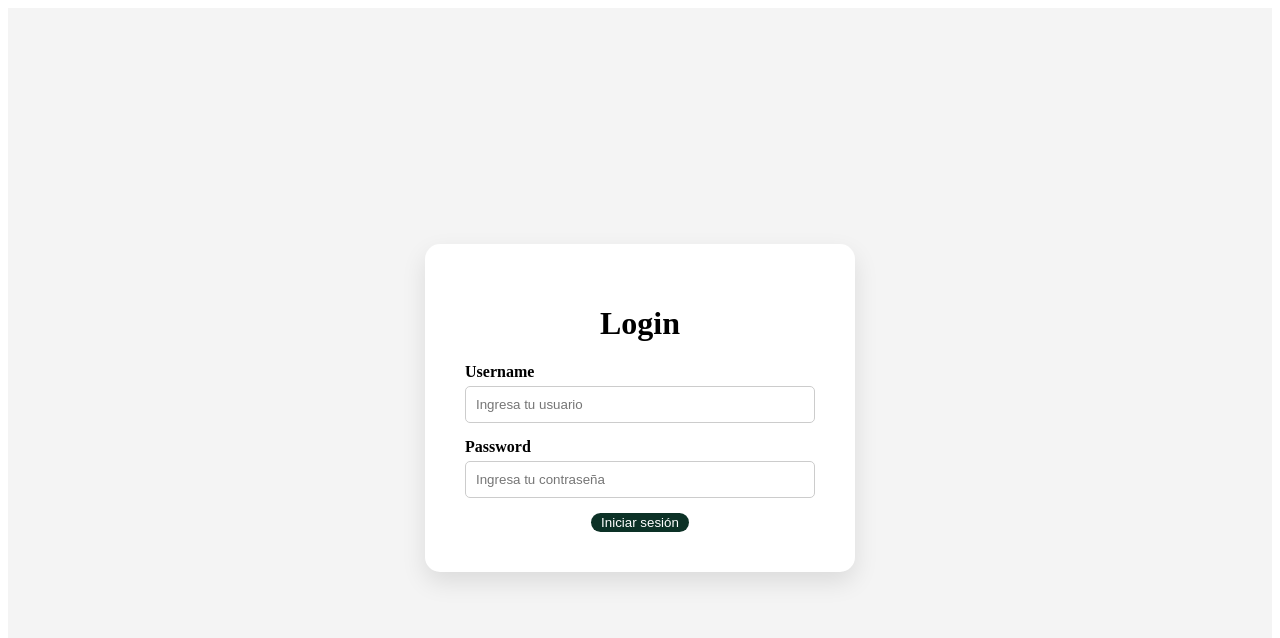
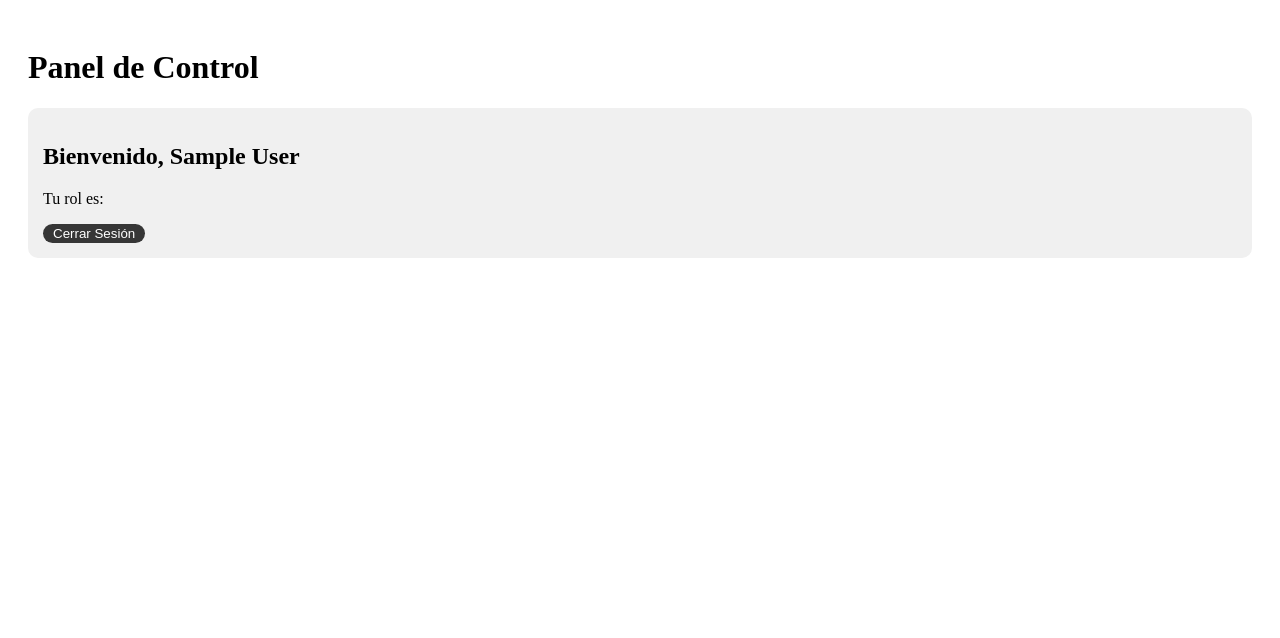
Before and after one commit to Evelinmq/PracticaLoginEnrutamiento, a React (Vite) app: page /dashboard in a window 1280 px wide. Before the commit this address led to /login. Shown: the top 638 px of the page. Built offline with nearby package versions, Linux system fonts and the light colour scheme; sample sign-in values are in the browser's storage.

Commit message:
Correccion para que funcione lo de no permitir acceder al login si ya está autenticado.

```diff
--- a/src/App.jsx
+++ b/src/App.jsx
@@ -10,8 +10,8 @@ import Dashboard from './routes/Dashboard';
 function App() {
   return (
       <Routes>
-        <Route element={<PublicRoute />}>
-          <Route path="/login" element={<Login />} />
+        <Route path="/login" element={<PublicRoute />}>
+        <Route index element={<Login />} />
         </Route>
 
         <Route element={<ProtectedRoutes />}>
--- a/src/AuthContext.jsx
+++ b/src/AuthContext.jsx
@@ -27,7 +27,7 @@ export function AuthProvider({ children }) {
       user: "KevinD",
       name: "Kevin Daniel Sandoval Rueda",
       rol: "Admin",
-      password: "kevind93?#"
+      password: "123"
     },
     {
       user: "dRecillas",
@@ -37,7 +37,10 @@ export function AuthProvider({ children }) {
     }
   ];
 
-  const [user, setUser] = useState(null);
+  const [user, setUser] = useState(() => {
+  const savedUser = localStorage.getItem("user");
+  return savedUser ? JSON.parse(savedUser) : null;
+  });
 
   const login = (username, password) => {
     const foundUser = users.find(
@@ -45,16 +48,18 @@ export function AuthProvider({ children }) {
     );
 
     if (foundUser) {
-      setUser(foundUser);
-      return true;
-    }
+  setUser(foundUser);
+  localStorage.setItem("user", JSON.stringify(foundUser));
+  return true;
+}
 
     return false;
   };
 
   const logout = () => {
-    setUser(null);
-  };
+  setUser(null);
+  localStorage.removeItem("user");
+};
 
   return (
     <AuthContext.Provider value={{ user, login, logout, users }}>
--- a/src/routes/PublicRoute.jsx
+++ b/src/routes/PublicRoute.jsx
@@ -4,6 +4,8 @@ import { AuthContext } from "../AuthContext";
 
 function PublicRoute() {
   const { user } = useContext(AuthContext);
+
+  console.log("USER EN PUBLIC ROUTE:", user);
 
   if (user) {
     return <Navigate to="/dashboard" replace />;
@@ -13,4 +15,3 @@ function PublicRoute() {
 }
 
 export default PublicRoute;
-//Permite que el usuario acceda al login si ya estaba autenticado
```
